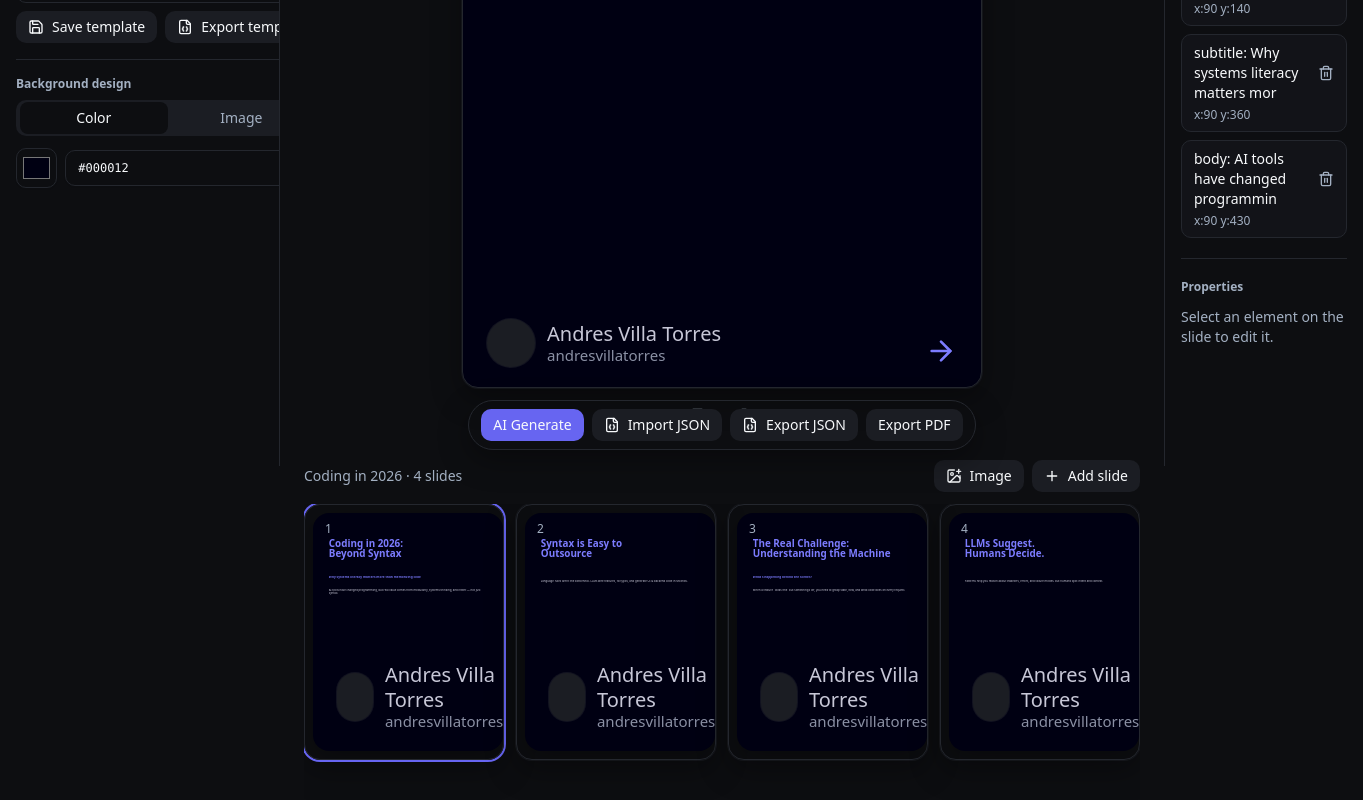
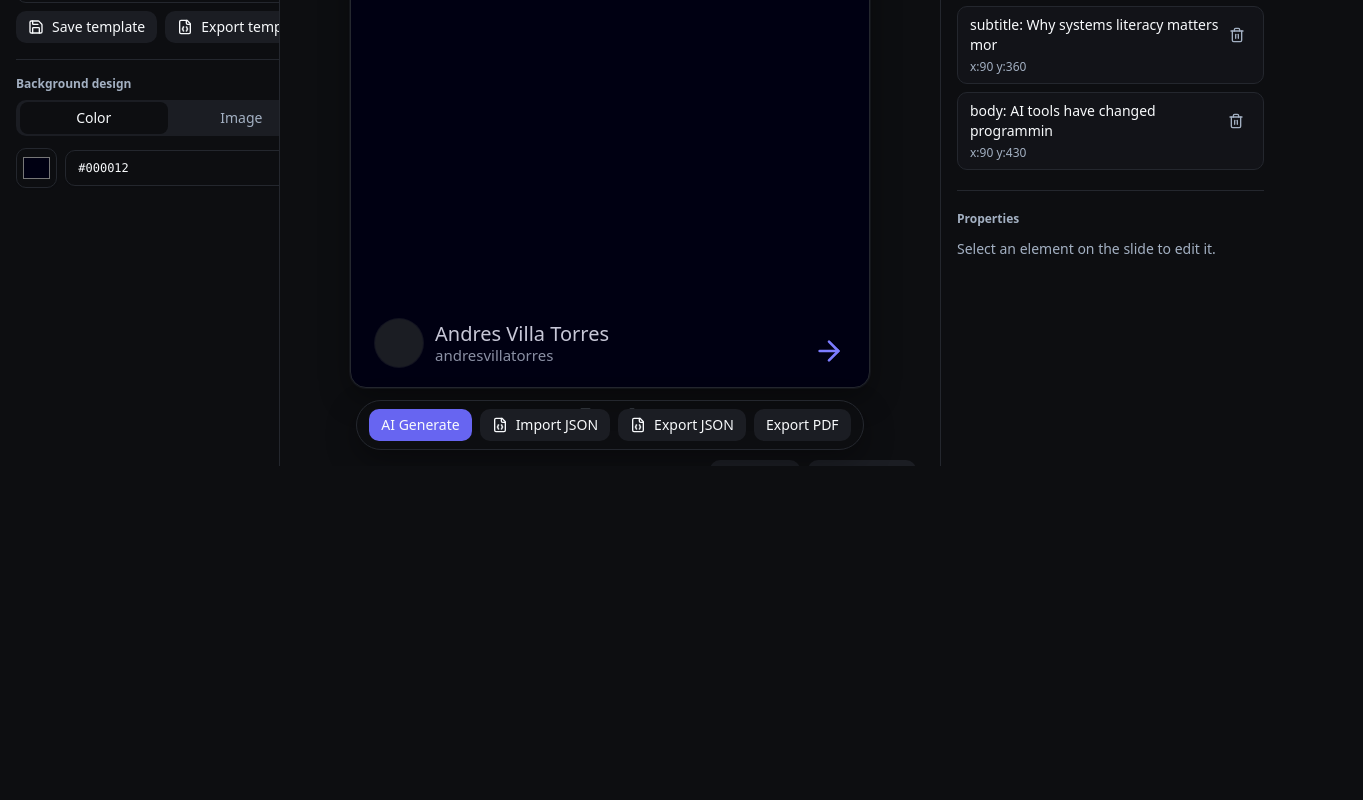
Before and after one commit to ndr3svt/slidesAssetMaker, a React (Vite) app: page / in a window 1280 px wide. Shown: the part 334-1134 px from the top of the page, 1363 px wide, since content can reach past the window. After the commit the page ends 800 px from the top, so only its background shows below. Built offline with nearby package versions, Linux system fonts and the light colour scheme.

Commit message:
fixes width overflow from thumbnail slider

```diff
--- a/src/App.tsx
+++ b/src/App.tsx
@@ -487,7 +487,7 @@ export default function App() {
         </Button>
       </header>
 
-	      <div className="flex h-[calc(100%-3rem)]">
+	      <div className="flex h-[calc(100%-3rem)] overflow-hidden">
         <aside className="w-[280px] border-r border-border bg-card">
           <ScrollArea className="h-full">
             <div className="p-4">
@@ -609,8 +609,8 @@ export default function App() {
           </ScrollArea>
         </aside>
 
-        <main className="relative flex flex-1 flex-col">
-          <div className="flex-1 bg-background">
+        <main className="relative flex min-w-0 flex-1 flex-col">
+          <div className="flex-1 min-w-0 bg-background">
             <div className="flex flex-col items-center px-6 pt-6">
               {slide ? (
                 <SlideCanvas
@@ -667,8 +667,8 @@ export default function App() {
                 </div>
               </div>
 
-              <div className="mt-3 w-full overflow-x-auto pb-24">
-                <div className="flex gap-3">
+              <div className="mt-3 w-full max-w-full overflow-x-auto pb-24 scrollbar-none">
+                <div className="inline-flex gap-3 pr-6">
                   {deck.slides.map((s, idx) => (
                     <button
                       key={s.id}
```
Also changed, not shown: 2 other files (tests, documents, lock files or other folders).
